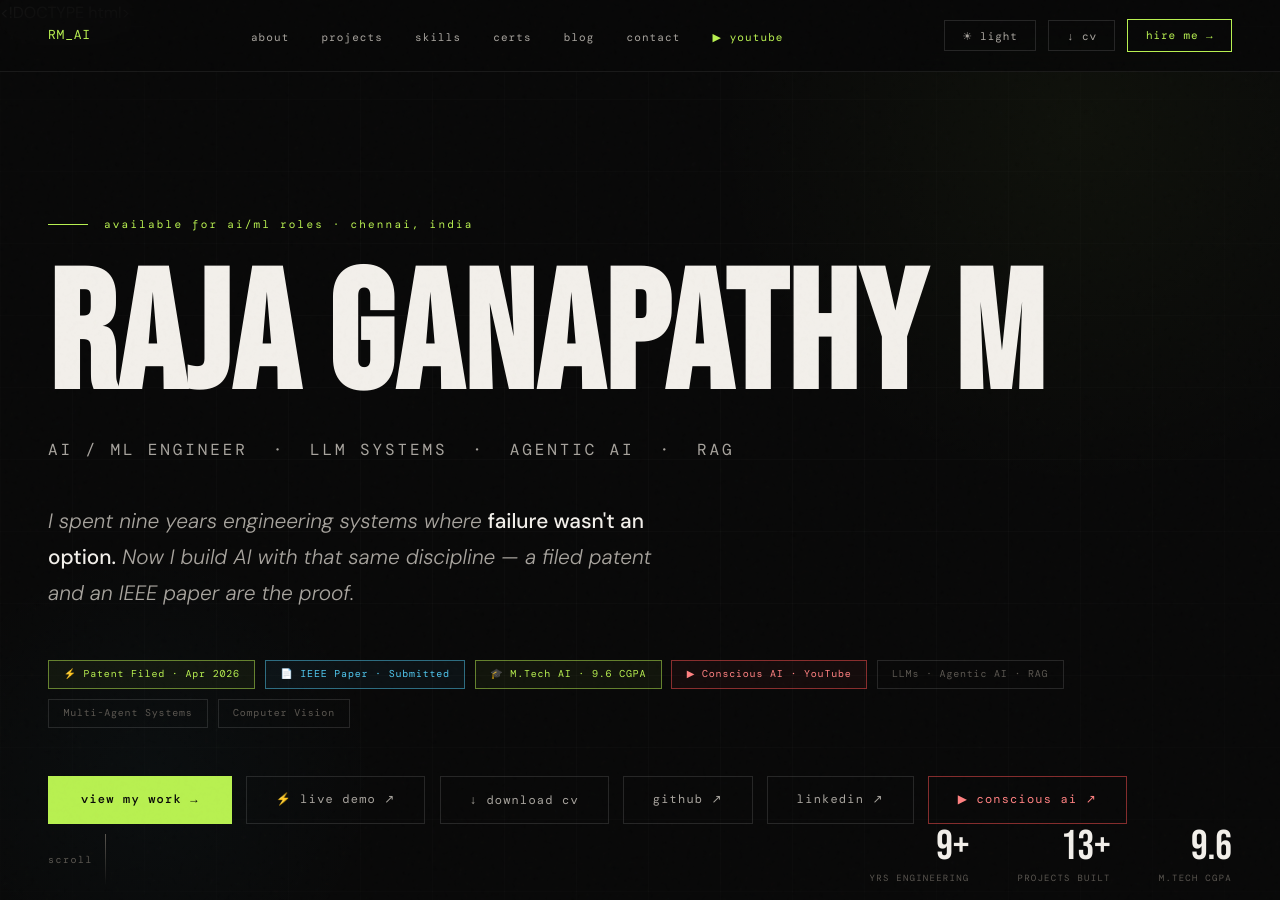
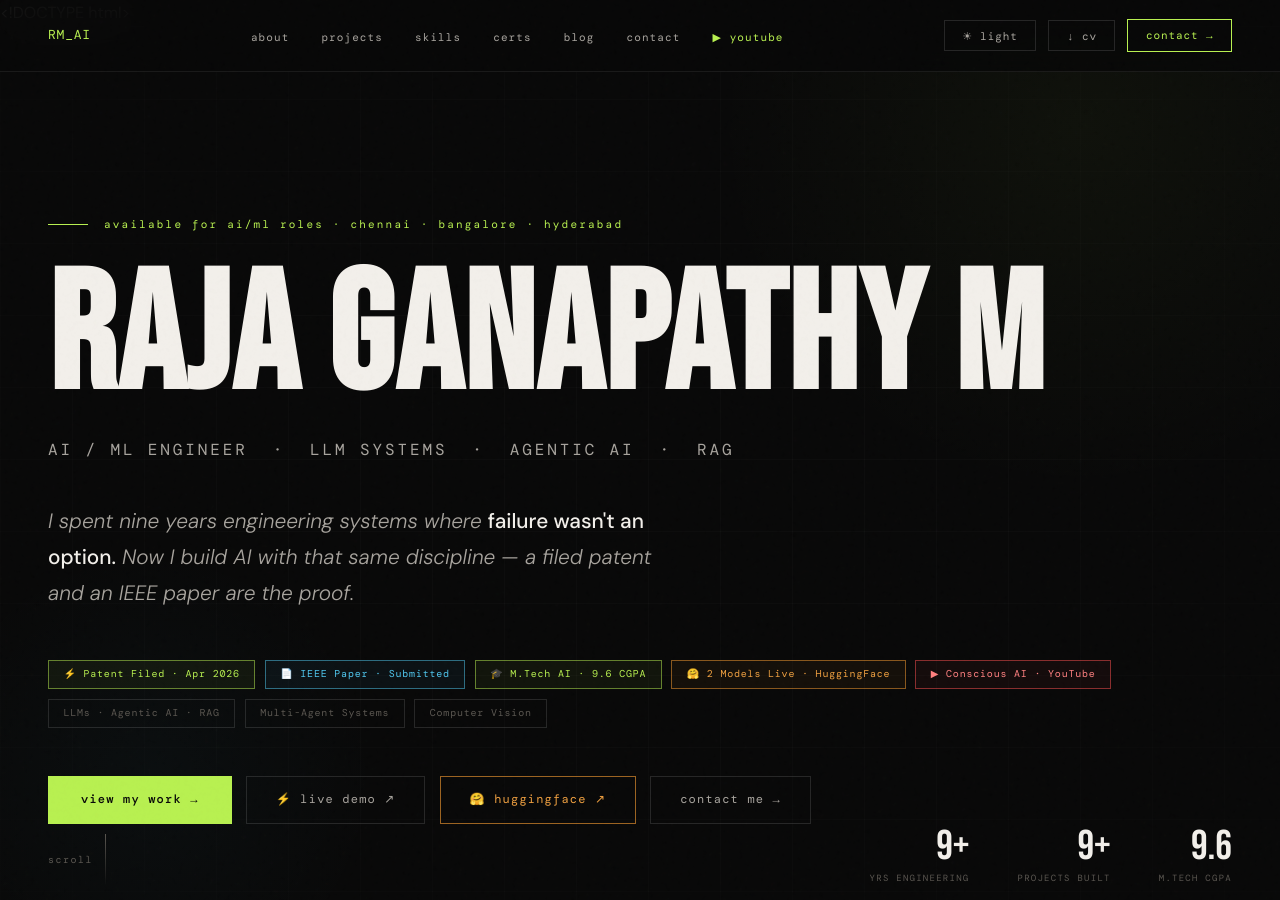
Before and after one commit to rajaganaa/rajaganaa.github.io, a Jekyll site: the page built from index.md, in a window 1280 px wide and 900 px high. Built offline with Jekyll 4.4.1, drawn with Linux system fonts in a browser that asks for light colours; some web fonts are replaced; some of the changed text lies outside the part shown.

Commit message:
Update index.md

```diff
--- a/index.md
+++ b/index.md
@@ -522,8 +522,18 @@ section {
   padding: 1.5rem;
   display: flex; gap: 1rem; align-items: flex-start;
   transition: background 0.15s;
+  cursor: pointer;
+  text-decoration: none; color: inherit;
 }
 .cert-card:hover { background: var(--bg3); }
+.cert-card:hover .cert-verify { opacity: 1; }
+.cert-verify {
+  margin-left: auto; align-self: center; flex-shrink: 0;
+  font-family: 'DM Mono', monospace;
+  font-size: 9px; letter-spacing: 0.08em;
+  color: var(--green); opacity: 0;
+  transition: opacity 0.15s;
+}
 .cert-icon {
   width: 34px; height: 34px; flex-shrink: 0;
   display: flex; align-items: center; justify-content: center;
@@ -746,7 +756,7 @@ footer p {
   <div class="nav-right">
     <button class="btn-nav" id="themeToggle">☀ light</button>
     <button class="btn-nav" onclick="downloadCV(event)">↓ cv</button>
-    <a class="btn-nav btn-nav-accent" href="mailto:rajaganaa@gmail.com">hire me →</a>
+    <a class="btn-nav btn-nav-accent" href="#contact">contact →</a>
   </div>
 </nav>
 
@@ -756,7 +766,7 @@ footer p {
   <div class="hero-glow"></div>
   <div class="hero-glow2"></div>
 
-  <div class="hero-eyebrow">available for ai/ml roles · chennai, india</div>
+  <div class="hero-eyebrow">available for ai/ml roles · chennai · bangalore · hyderabad</div>
 
   <h1 class="hero-name">
     Raja Ganapathy M
@@ -775,6 +785,7 @@ footer p {
     <span class="badge badge-g">⚡ Patent Filed · Apr 2026</span>
     <span class="badge badge-b">📄 IEEE Paper · Submitted</span>
     <span class="badge badge-g">🎓 M.Tech AI · 9.6 CGPA</span>
+    <span class="badge" style="border-color:rgba(255,160,50,0.5);color:#f0a040;background:rgba(255,160,50,0.05);">🤗 2 Models Live · HuggingFace</span>
     <span class="badge" style="border-color:rgba(255,80,80,0.5);color:#ff8080;background:rgba(255,80,80,0.05);">▶ Conscious AI · YouTube</span>
     <span class="badge">LLMs · Agentic AI · RAG</span>
     <span class="badge">Multi-Agent Systems</span>
@@ -784,17 +795,15 @@ footer p {
   <div class="hero-actions">
     <a class="btn-primary" href="#projects">view my work →</a>
     <a class="btn-outline" href="https://rajaganaa.github.io/antahkarana-frontend/" target="_blank">⚡ live demo ↗</a>
-    <button class="btn-outline" onclick="downloadCV(event)">↓ download cv</button>
-    <a class="btn-outline" href="https://github.com/rajaganaa" target="_blank">github ↗</a>
-    <a class="btn-outline" href="https://www.linkedin.com/in/raja-ganapathy-36b00658" target="_blank">linkedin ↗</a>
-    <a class="btn-outline" href="https://youtube.com/@rajaganaaAI" target="_blank" style="border-color:rgba(255,80,80,0.5);color:#ff8080;">▶ conscious ai ↗</a>
+    <a class="btn-outline" href="https://huggingface.co/RajGana" target="_blank" style="border-color:rgba(255,160,50,0.6);color:#f0a040;">🤗 huggingface ↗</a>
+    <a class="btn-outline" href="#contact">contact me →</a>
   </div>
 
   <div class="hero-scroll">scroll</div>
 
   <div class="hero-stats">
     <div class="stat"><div class="stat-num">9+</div><div class="stat-label">YRS ENGINEERING</div></div>
-    <div class="stat"><div class="stat-num">13+</div><div class="stat-label">PROJECTS BUILT</div></div>
+    <div class="stat"><div class="stat-num">9+</div><div class="stat-label">PROJECTS BUILT</div></div>
     <div class="stat"><div class="stat-num">9.6</div><div class="stat-label">M.TECH CGPA</div></div>
   </div>
 </section>
@@ -810,15 +819,17 @@ footer p {
     &nbsp;&nbsp;&nbsp;·&nbsp;&nbsp;&nbsp;
     🚀 ANTAHKARANA AI — LIVE DEMO DEPLOYED
     &nbsp;&nbsp;&nbsp;·&nbsp;&nbsp;&nbsp;
+    🤗 2 LIVE MODELS ON HUGGINGFACE · LLM + VLM FROM SCRATCH
+    &nbsp;&nbsp;&nbsp;·&nbsp;&nbsp;&nbsp;
     ▶ CONSCIOUS AI — YOUTUBE CHANNEL · @rajaganaaAI
     &nbsp;&nbsp;&nbsp;·&nbsp;&nbsp;&nbsp;
-    🛠 8 PRODUCTION AI SYSTEMS
+    🛠 9 PRODUCTION AI SYSTEMS
     &nbsp;&nbsp;&nbsp;·&nbsp;&nbsp;&nbsp;
     🏭 9+ YEARS SAFETY-CRITICAL ENGINEERING
     &nbsp;&nbsp;&nbsp;·&nbsp;&nbsp;&nbsp;
     ☁️ AWS SOLUTIONS ARCHITECT CERTIFIED · 2025
     &nbsp;&nbsp;&nbsp;·&nbsp;&nbsp;&nbsp;
-    🤖 KAGGLE AI AGENTS INTENSIVE WITH GOOGLE · 2025
+    📍 OPEN TO ROLES IN CHENNAI · BANGALORE · HYDERABAD
     &nbsp;&nbsp;&nbsp;·&nbsp;&nbsp;&nbsp;
     ⚡ PATENT FILED · APP NO. 202641043947
     &nbsp;&nbsp;&nbsp;·&nbsp;&nbsp;&nbsp;
@@ -828,15 +839,17 @@ footer p {
     &nbsp;&nbsp;&nbsp;·&nbsp;&nbsp;&nbsp;
     🚀 ANTAHKARANA AI — LIVE DEMO DEPLOYED
     &nbsp;&nbsp;&nbsp;·&nbsp;&nbsp;&nbsp;
+    🤗 2 LIVE MODELS ON HUGGINGFACE · LLM + VLM FROM SCRATCH
+    &nbsp;&nbsp;&nbsp;·&nbsp;&nbsp;&nbsp;
     ▶ CONSCIOUS AI — YOUTUBE CHANNEL · @rajaganaaAI
     &nbsp;&nbsp;&nbsp;·&nbsp;&nbsp;&nbsp;
-    🛠 8 PRODUCTION AI SYSTEMS
+    🛠 9 PRODUCTION AI SYSTEMS
     &nbsp;&nbsp;&nbsp;·&nbsp;&nbsp;&nbsp;
     🏭 9+ YEARS SAFETY-CRITICAL ENGINEERING
     &nbsp;&nbsp;&nbsp;·&nbsp;&nbsp;&nbsp;
     ☁️ AWS SOLUTIONS ARCHITECT CERTIFIED · 2025
     &nbsp;&nbsp;&nbsp;·&nbsp;&nbsp;&nbsp;
-    🤖 KAGGLE AI AGENTS INTENSIVE WITH GOOGLE · 2025
+    📍 OPEN TO ROLES IN CHENNAI · BANGALORE · HYDERABAD
     &nbsp;&nbsp;&nbsp;&nbsp;
   </div>
 </div>
@@ -1059,10 +1072,28 @@ footer p {
       <div class="proj-metric">⚡ 100% Python · Streamlit · MySQL · Production ready</div>
     </a>
 
+    <!-- P.009 -->
+    <a class="proj-card reveal" href="https://huggingface.co/RajGana" target="_blank">
+      <div class="proj-top"><span class="proj-num">P.009</span><span class="proj-arrow">↗</span></div>
+      <div class="proj-tags">
+        <span class="proj-tag proj-tag-g">From Scratch</span>
+        <span class="proj-tag">LLM</span>
+        <span class="proj-tag">VLM</span>
+        <span class="proj-tag">HuggingFace</span>
+      </div>
+      <h3 class="proj-title">TinyLLaMA & Mini-VLM — Built from Scratch in 1 Day</h3>
+      <p class="proj-desc">Built and trained a full LLM and Vision-Language Model from scratch in a single day. Transformer theory → LLM (loss 8.9→0.33) → VLM (loss 17→1.17) → LoRA fine-tune (loss 1.6→1.01) → published live on HuggingFace. Both models public at RajGana/tinyllama-alpaca-finetuned and RajGana/mini-vlm-scratch.</p>
+      <div class="proj-metric" style="display:flex;justify-content:space-between;flex-wrap:wrap;gap:4px;">
+        <span>⚡ 2 live models · ~$10 compute · Day 1 build</span>
+        <span style="display:flex;gap:8px;">
+          <a href="https://huggingface.co/RajGana/tinyllama-alpaca-finetuned" target="_blank" onclick="event.stopPropagation()" style="color:var(--orange);text-decoration:none;font-size:10px;">🤗 LLM ↗</a>
+          <a href="https://huggingface.co/RajGana/mini-vlm-scratch" target="_blank" onclick="event.stopPropagation()" style="color:var(--orange);text-decoration:none;font-size:10px;">🤗 VLM ↗</a>
+        </span>
+      </div>
+    </a>
+
   </div>
 </section>
-
-<!-- SKILLS -->
 <section id="skills">
   <div class="sec-label">03 · SKILLS</div>
   <div class="skills-grid reveal">
@@ -1111,16 +1142,16 @@ footer p {
   <div class="sec-label">04 · CERTIFICATIONS</div>
   <div class="certs-grid reveal">
 
-    <div class="cert-card"><div class="cert-icon">🎓</div><div><div class="cert-name">AI & ML Professional Program</div><div class="cert-issuer">GUVI · IIT-M · May 2024</div></div></div>
-    <div class="cert-card"><div class="cert-icon">☁️</div><div><div class="cert-name">AWS Certified Solutions Architect Associate</div><div class="cert-issuer">Udemy · Oct 2025</div></div></div>
-    <div class="cert-card"><div class="cert-icon">🤖</div><div><div class="cert-name">5-Day AI Agents Intensive with Google</div><div class="cert-issuer">Kaggle · Dec 2025</div></div></div>
-    <div class="cert-card"><div class="cert-icon">⚙️</div><div><div class="cert-name">DevOps Beginners to Advanced with Projects</div><div class="cert-issuer">Udemy · Jul 2025</div></div></div>
-    <div class="cert-card"><div class="cert-icon">🔗</div><div><div class="cert-name">Introduction to Internet of Things</div><div class="cert-issuer">NPTEL · Oct 2025</div></div></div>
-    <div class="cert-card"><div class="cert-icon">🖥️</div><div><div class="cert-name">Certificate Professional — Advanced Programming</div><div class="cert-issuer">IIT-M · May 2024</div></div></div>
-    <div class="cert-card"><div class="cert-icon">👁️</div><div><div class="cert-name">OpenCV Certification</div><div class="cert-issuer">OpenCV University · Mar 2025</div></div></div>
-    <div class="cert-card"><div class="cert-icon">🔥</div><div><div class="cert-name">PyTorch & TensorFlow for Deep Learning</div><div class="cert-issuer">Simplilearn · Nov 2024</div></div></div>
-    <div class="cert-card"><div class="cert-icon">🐍</div><div><div class="cert-name">Advanced Python Course</div><div class="cert-issuer">GUVI · IIT-M · Feb 2024</div></div></div>
-    <div class="cert-card"><div class="cert-icon">📊</div><div><div class="cert-name">DSA · Data Structures & Algorithms</div><div class="cert-issuer">Simplilearn · Nov 2024</div></div></div>
+    <a class="cert-card" href="https://guvi.in/verify-certificate?id=Xd67z1F22po7eP2299" target="_blank" style="text-decoration:none;"><div class="cert-icon">🎓</div><div><div class="cert-name">AI & ML Professional Program</div><div class="cert-issuer">GUVI · IIT-M · May 2024</div></div><span class="cert-verify">verify ↗</span></a>
+    <a class="cert-card" href="https://ude.my/UC-b6b0e72b-8ff0-4ffc-844b-1cadaa967220" target="_blank" style="text-decoration:none;"><div class="cert-icon">☁️</div><div><div class="cert-name">AWS Certified Solutions Architect Associate</div><div class="cert-issuer">Udemy · Oct 2025</div></div><span class="cert-verify">verify ↗</span></a>
+    <a class="cert-card" href="https://ude.my/UC-7719c7f3-162d-424a-b60c-7663580edfd6" target="_blank" style="text-decoration:none;"><div class="cert-icon">⚙️</div><div><div class="cert-name">DevOps Beginners to Advanced with Projects</div><div class="cert-issuer">Udemy · Jul 2025</div></div><span class="cert-verify">verify ↗</span></a>
+    <a class="cert-card" href="https://nptel.ac.in/noc/E_Certificate/NPTEL25CS147S10539027271075509" target="_blank" style="text-decoration:none;"><div class="cert-icon">🔗</div><div><div class="cert-name">Introduction to Internet of Things</div><div class="cert-issuer">NPTEL · Oct 2025</div></div><span class="cert-verify">verify ↗</span></a>
+    <a class="cert-card" href="https://digitalskills.iitmpravartak.org.in/verify/cert/Xd67z1F22po7eP2299" target="_blank" style="text-decoration:none;"><div class="cert-icon">🖥️</div><div><div class="cert-name">Certificate Professional — Advanced Programming</div><div class="cert-issuer">IIT-M · May 2024</div></div><span class="cert-verify">verify ↗</span></a>
+    <a class="cert-card" href="https://courses.opencv.org/certificates/412c33237d8c4a73bf0d810bda6612dd" target="_blank" style="text-decoration:none;"><div class="cert-icon">👁️</div><div><div class="cert-name">OpenCV Certification</div><div class="cert-issuer">OpenCV University · Mar 2025</div></div><span class="cert-verify">verify ↗</span></a>
+    <a class="cert-card" href="https://simpli-web.app.link/e/3Jt15SWWIOb" target="_blank" style="text-decoration:none;"><div class="cert-icon">🔥</div><div><div class="cert-name">PyTorch for Deep Learning</div><div class="cert-issuer">Simplilearn · Nov 2024</div></div><span class="cert-verify">verify ↗</span></a>
+    <a class="cert-card" href="https://simpli-web.app.link/e/nsQ1UcWqQOb" target="_blank" style="text-decoration:none;"><div class="cert-icon">🧠</div><div><div class="cert-name">TensorFlow for Beginners</div><div class="cert-issuer">Simplilearn · Nov 2024</div></div><span class="cert-verify">verify ↗</span></a>
+    <a class="cert-card" href="https://guvi.in/verify-certificate?id=H1Ow9I851C8XvA9755" target="_blank" style="text-decoration:none;"><div class="cert-icon">🐍</div><div><div class="cert-name">Advanced Python Course</div><div class="cert-issuer">GUVI · IIT-M · Feb 2024</div></div><span class="cert-verify">verify ↗</span></a>
+    <a class="cert-card" href="https://simpli-web.app.link/e/ZOkpYCEwaQb" target="_blank" style="text-decoration:none;"><div class="cert-icon">📊</div><div><div class="cert-name">DSA · Data Structures & Algorithms</div><div class="cert-issuer">Simplilearn · Nov 2024</div></div><span class="cert-verify">verify ↗</span></a>
 
   </div>
 </section>
@@ -1278,6 +1309,9 @@ footer p {
       <a class="contact-link" href="https://www.linkedin.com/in/raja-ganapathy-36b00658" target="_blank">
         <span>in LinkedIn</span><span class="contact-link-val">raja-ganapathy-36b00658</span>
       </a>
+      <a class="contact-link" href="https://huggingface.co/RajGana" target="_blank" style="color:var(--orange);">
+        <span>🤗 HuggingFace</span><span class="contact-link-val" style="color:var(--orange);">RajGana · 2 live models</span>
+      </a>
       <a class="contact-link" href="https://github.com/rajaganaa" target="_blank">
         <span>⌥ GitHub</span><span class="contact-link-val">github.com/rajaganaa</span>
       </a>
@@ -1288,7 +1322,7 @@ footer p {
         <span>▶ YouTube</span><span class="contact-link-val" style="color:#ff6060;">@rajaganaaAI · Conscious AI</span>
       </a>
       <div class="contact-link" style="cursor:default;">
-        <span>📍 Location</span><span class="contact-link-val">Chennai, India · Open to remote</span>
+        <span>📍 Location</span><span class="contact-link-val">Chennai · Open to Bangalore / Hyderabad</span>
       </div>
     </div>
   </div>
```
